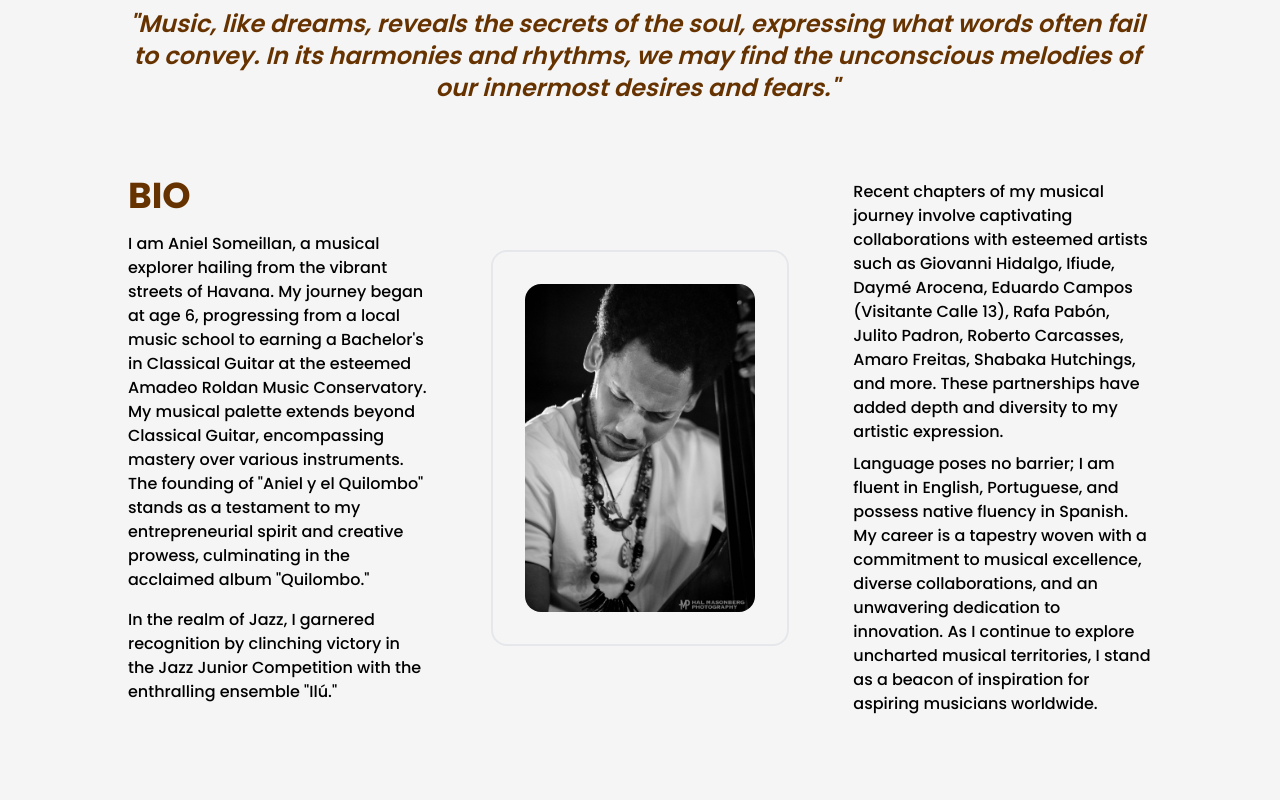
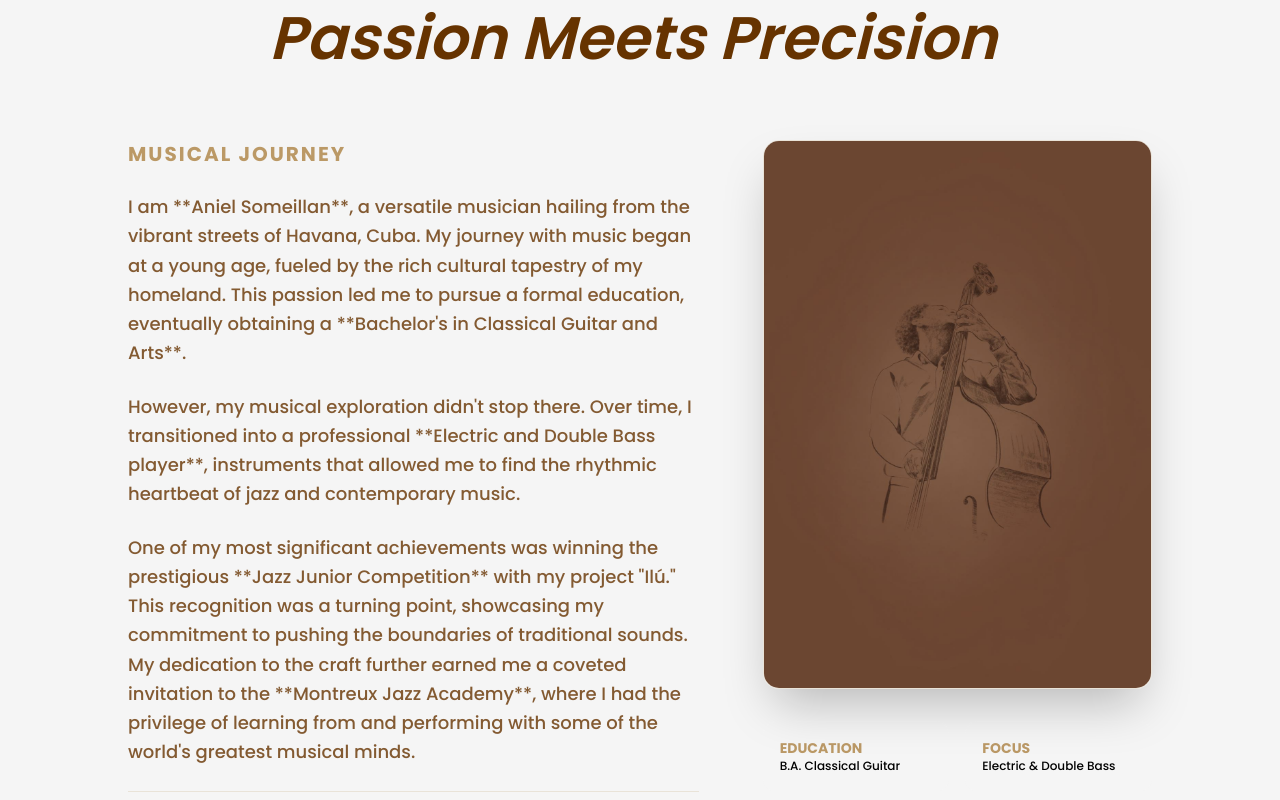
Before and after one commit to anisomegala/aniel_website, a Next.js app: page /about in a window 1280 px wide. Shown: the part 200-1000 px from the top of the page. Built offline with nearby package versions, Linux system fonts and the light colour scheme.

Commit message:
Modified About page

```diff
--- a/src/pages/about.js
+++ b/src/pages/about.js
@@ -1,64 +1,110 @@
 import Head from 'next/head'
+import React from 'react'
+import Layout from '@/components/Layout'
+import AnimatedText from '@/components/AnimatedText'
+import { motion } from 'framer-motion'
 import Image from 'next/image'
-import React from 'react'
-import AnimatedText from '../components/AnimatedText'
-import Layout from '../components/Layout'
+import profile_main_pic from '../../public/images/profile/aboutImage.jpg'
 
-import about_pic from '../../public/images/profile/about_pic.jpg'
-import Skills from '../components/Skills'
+// Animation for section headers
+const titleVariants = {
+  hidden: { opacity: 0, x: -30 },
+  visible: { opacity: 1, x: 0, transition: { duration: 0.8, ease: "easeOut" } }
+};
 
-const about = () => {
+export default function About() {
   return (
-        <div>
+    <>
       <Head>
-            <title>
-                    Aniel Someillan | About
-                </title>
-                <meta name='I am Aniel Someillan, a musical explorer hailing from the vibrant streets of Havana.My journey began at age 6, progressing from a local music school...' content='my bio' />
+        <title>About Aniel Someillan | Professional Musician & Bassist</title>
+        <meta name="description" content="Detailed biography of Aniel Someillan - Cuban musician, Bachelor in Classical Guitar, and Jazz Junior Competition winner." />
       </Head>
-            <main className='flex w-full flex-col items-center justify-center dark:text-light'>
-                <Layout className='pt-16'>
-                    <AnimatedText text='"Music, like dreams, reveals the secrets of the soul, expressing what words often fail to convey. In its harmonies and rhythms, we may find the unconscious melodies of our innermost desires and fears."'  className='mb-8 lg!text-4xl sm:!text-2xl xs:!text-1xl sm:mb-2 xs:mt-5'/>
 
-                    <div className='grid w-full grid-cols-9 gap-16 mt-8 md:flex md:flex-col md:items-center md:justify-center sm:gap-8 '>
-                        <div className='col-span-3 flex flex-col items-start  xl:col-span-6 md:order-2  md:col-span-9'>
-                            <h2 className='mb-4 text-4xl font-bold uppercase text-dark'>Bio</h2>
-                            <p className='font-medium'>
-                                I am Aniel Someillan, a musical explorer hailing from the vibrant streets of Havana. My journey began at age 6, progressing from a local music school to earning a Bachelor's in Classical Guitar at the esteemed Amadeo Roldan Music Conservatory.
-                            </p>
-                            <p className='font-medium'>
-                                My musical palette extends beyond Classical Guitar, encompassing mastery over various instruments. The founding of "Aniel y el Quilombo" stands as a testament to my entrepreneurial spirit and creative prowess, culminating in the acclaimed album "Quilombo."
-                            </p>
-                            <p className='my-4 font-medium'>
-                               In the realm of Jazz, I garnered recognition by clinching victory in the Jazz Junior Competition with the enthralling ensemble "Ilú."
+      <main className="flex w-full flex-col items-center justify-center dark:text-light">
+        <Layout className="pt-16">
+          <AnimatedText
+            text="Passion Meets Precision"
+            className="!text-6xl mb-16 lg:!text-5xl md:!text-4xl sm:!text-3xl"
+          />
+
+          <div className="grid w-full grid-cols-12 gap-16 md:flex md:flex-col md:gap-8">
+
+            {/* LEFT: THE FULL STORY (Detailed SEO Content) */}
+            <div className="col-span-7 flex flex-col items-start justify-start md:order-2">
+              <motion.h2
+                initial="hidden"
+                whileInView="visible"
+                viewport={{ once: true }}
+                variants={titleVariants}
+                className="mb-6 text-xl font-bold uppercase text-primary tracking-widest"
+              >
+                Musical Journey
+              </motion.h2>
+
+              <div className="space-y-6 text-lg font-medium leading-relaxed text-dark/80 dark:text-light/80">
+                <p>
+                  I am **Aniel Someillan**, a versatile musician hailing from the vibrant streets of Havana, Cuba. My journey with music began at a young age, fueled by the rich cultural tapestry of my homeland. This passion led me to pursue a formal education, eventually obtaining a **Bachelor&apos;s in Classical Guitar and Arts**.
                 </p>
 
-                        </div>
-                        <div className='col-span-3 relative self-center h-max xl:col-span-6 rounded-2xl border-2 border-solid  bg-light p-8
-                            dark:bg-dark dark:border-light xl:col-span-4 md:order-1 md:col-span-9 xs:col-span-9
-                         '>
-                            <Image src={about_pic} alt='aniel someillan playing'
-                            priority
-                            sizes="max-width:768px) 100vw,
-                            (max-width: 1200px) 50vw,
-                            33vw
-                            "
-                            className='w-full h-auto rounded-2xl md:w-full xs:col-span-9 ' />
-                        </div>
-                        <div className='col-span-3 flex flex-col items-start justify-center xl:col-span-12 xl:flex-row xl:items-ce md:order-3 xl:gap-4'>
-                             <p className='font-medium'>
-                                Recent chapters of my musical journey involve captivating collaborations with esteemed artists such as Giovanni Hidalgo, Ifiude, Daymé Arocena, Eduardo Campos (Visitante Calle 13), Rafa Pabón, Julito Padron, Roberto Carcasses, Amaro Freitas, Shabaka Hutchings, and more. These partnerships have added depth and diversity to my artistic expression.
+                <p>
+                  However, my musical exploration didn&apos;t stop there. Over time, I transitioned into a professional **Electric and Double Bass player**, instruments that allowed me to find the rhythmic heartbeat of jazz and contemporary music.
                 </p>
-                            <p className='mt-2 font-medium xl:mt-0'>
-                                Language poses no barrier; I am fluent in English, Portuguese, and possess native fluency in Spanish. My career is a tapestry woven with a commitment to musical excellence, diverse collaborations, and an unwavering dedication to innovation. As I continue to explore uncharted musical territories, I stand as a beacon of inspiration for aspiring musicians worldwide.
+
+                <p>
+                  One of my most significant achievements was winning the prestigious **Jazz Junior Competition** with my project &quot;Ilú.&quot; This recognition was a turning point, showcasing my commitment to pushing the boundaries of traditional sounds. My dedication to the craft further earned me a coveted invitation to the **Montreux Jazz Academy**, where I had the privilege of learning from and performing with some of the world&apos;s greatest musical minds.
+                </p>
+
+                <blockquote className="py-6 border-y border-primary/20 italic text-2xl text-dark dark:text-light font-bold lg:text-xl">
+                  &quot;Life without playing music is inconceivable to me.&quot;
+                </blockquote>
+
+                <p>
+                  Whether I am performing on international stages or recording in the studio, my goal remains the same: to create music that resonates deeply and carries the listener away. I continue to explore new sounds and collaborations, always keeping the spirit of Havana in my strings.
                 </p>
               </div>
             </div>
-                    <Skills />
+
+            {/* RIGHT: STICKY IMAGE CONTAINER */}
+            <div className="col-span-5 md:order-1">
+              <div className="sticky top-24">
+                <motion.div
+                  initial={{ opacity: 0, scale: 0.9 }}
+                  whileInView={{ opacity: 1, scale: 1 }}
+                  transition={{ duration: 1 }}
+                  className="relative group overflow-hidden rounded-2xl border border-primary/20 shadow-2xl"
+                >
+                  {/* Subtle overlay effect on hover */}
+                  <div className="absolute inset-0 bg-primary/10 opacity-0 group-hover:opacity-100 transition-opacity duration-500 z-10" />
+
+                  <Image
+                    src={profile_main_pic}
+                    alt="Aniel Someillan - Bassist"
+                    className="w-full h-auto grayscale-[20%] hover:grayscale-0 transition-all duration-700 ease-in-out"
+                    priority
+                  />
+
+                  {/* Floating decorative elements */}
+                  <div className="absolute -bottom-4 -left-4 w-24 h-24 bg-primary/20 rounded-full blur-2xl -z-10" />
+                  <div className="absolute -top-4 -right-4 w-32 h-32 bg-primary/10 rounded-full blur-3xl -z-10" />
+                </motion.div>
+
+                {/* Quick Info Grid under image */}
+                <div className="mt-8 grid grid-cols-2 gap-4">
+                    <div className="p-4 rounded-xl bg-light/50 dark:bg-dark/50 border border-dark/5 border-light/5">
+                        <h4 className="text-primary font-bold text-sm uppercase">Education</h4>
+                        <p className="text-xs font-medium">B.A. Classical Guitar</p>
+                    </div>
+                    <div className="p-4 rounded-xl bg-light/50 dark:bg-dark/50 border border-dark/5 border-light/5">
+                        <h4 className="text-primary font-bold text-sm uppercase">Focus</h4>
+                        <p className="text-xs font-medium">Electric & Double Bass</p>
+                    </div>
+                </div>
+              </div>
+            </div>
+
+          </div>
         </Layout>
       </main>
-        </div>
+    </>
   )
 }
-
-export default about
```
Also changed, not shown: public/images/profile/aboutImage.jpg (added). Lines whose indentation alone changed are shown as unchanged.
